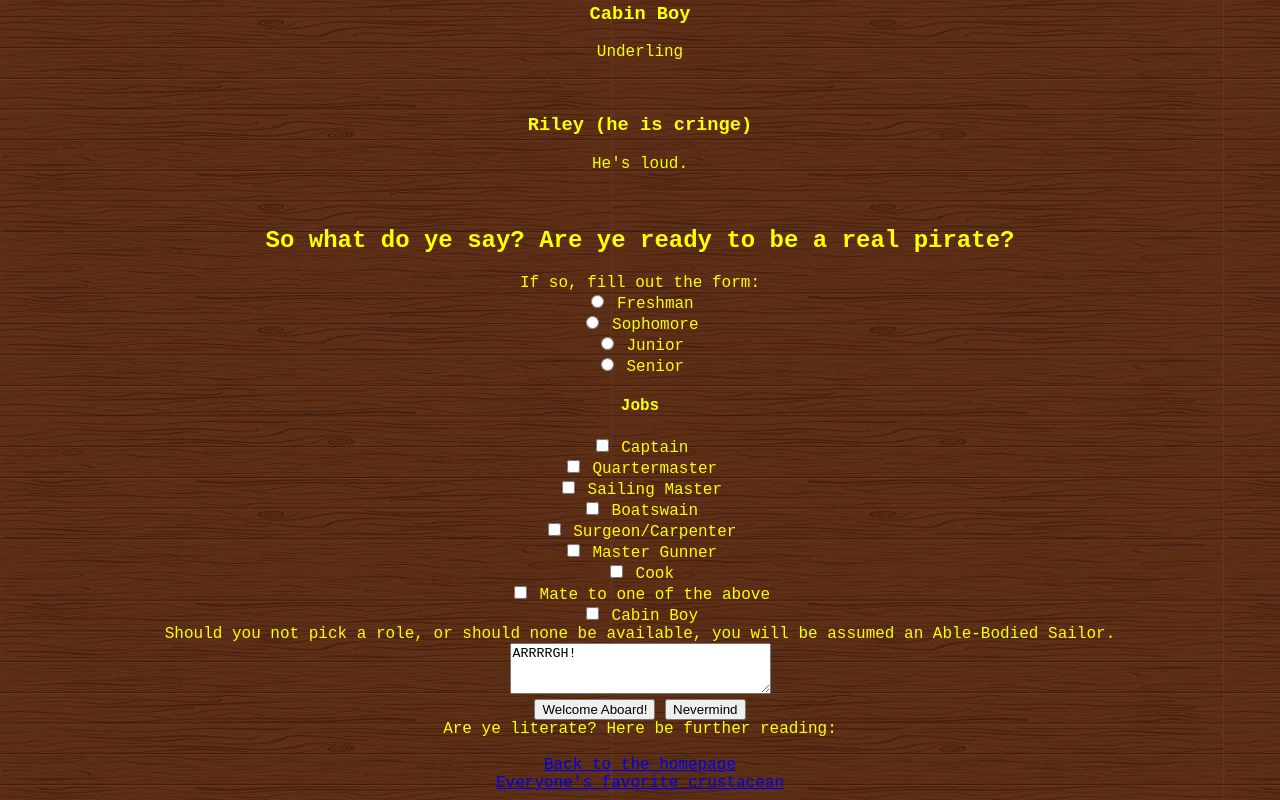
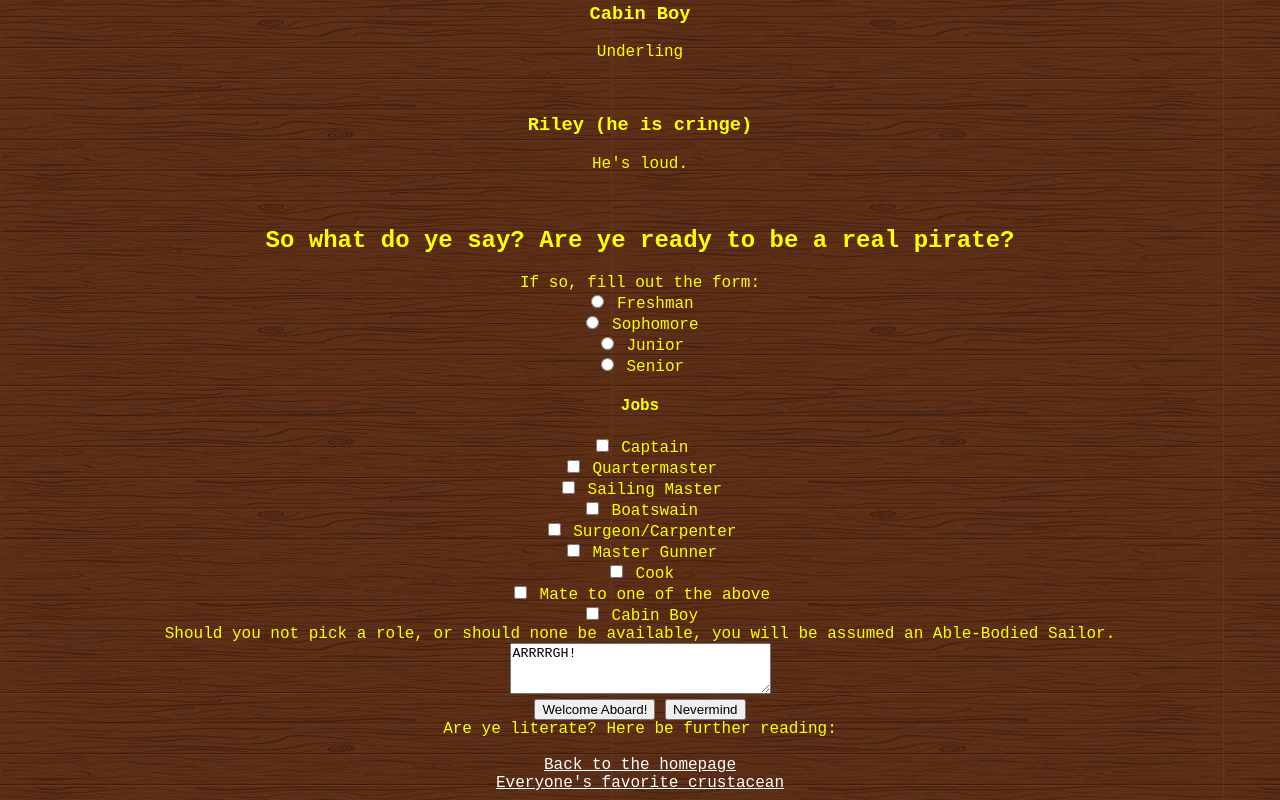
Before and after one commit to Carrot-exe/carrot-exe.github.io, a plain HTML site: page argh.html in a window 1280 px wide. Shown: the part 965-1765 px from the top of the page. Drawn offline with Linux system fonts and the light colour scheme.

Commit message:
Update pirates.css

```diff
--- a/pirates.css
+++ b/pirates.css
@@ -4,6 +4,12 @@ body {
    color: yellow;
    text-align: center;
 }
+
+a {
+   font-family: 'papyrus','Courier New', monospace;
+   color: white;
+}
+
 
 h1 {
    color: yellow;
```
